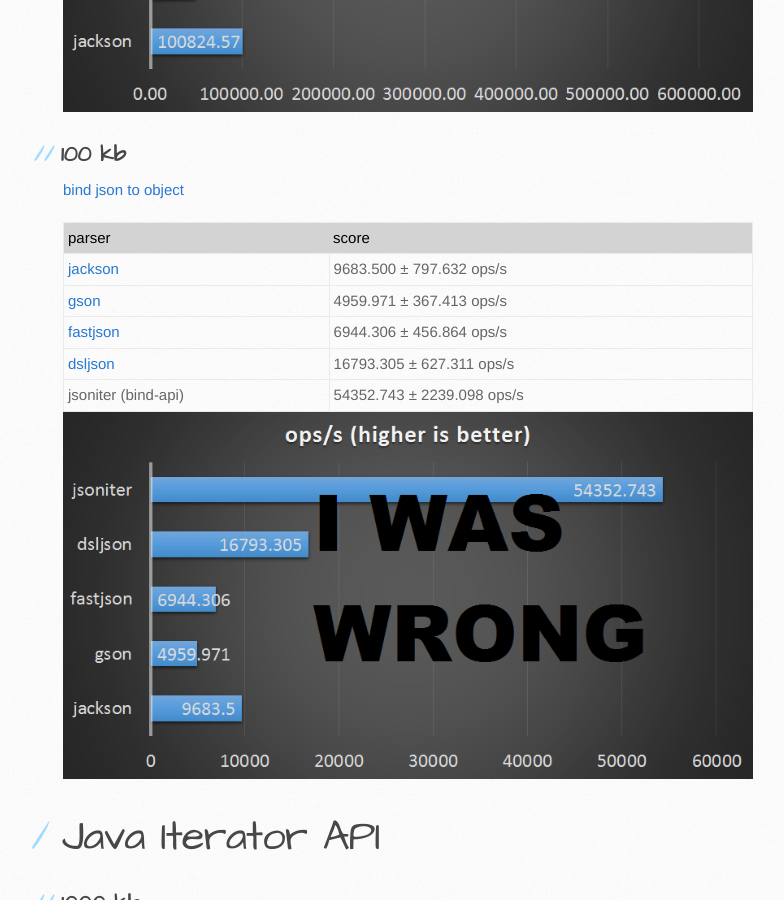
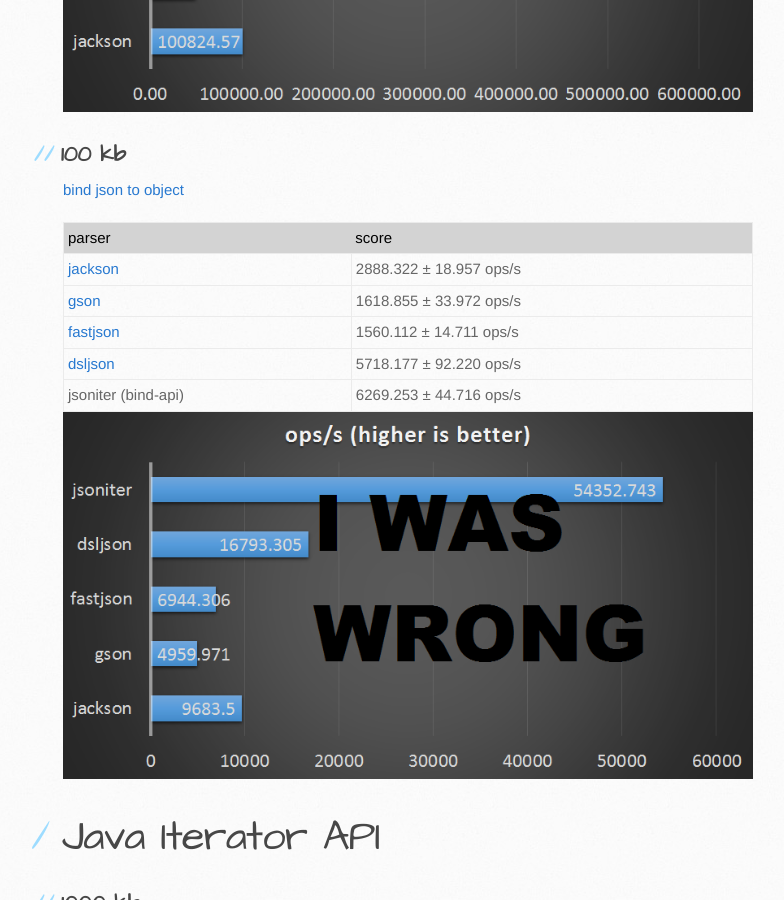
Before and after one commit to json-iterator/json-iterator.github.io, a Jekyll site: the page built from benchmark.md, in a window 1280 px wide and 900 px high, scrolled down 2469 px. Shown: the whole window, without its empty margins (107-891 px from the left). Built offline with Jekyll 4.4.1, drawn with Linux system fonts in a browser that asks for light colours; comment, search, counter and statistics services are not loaded.

Commit message:
Update benchmark.md

```diff
--- a/benchmark.md
+++ b/benchmark.md
@@ -57,11 +57,11 @@
 
 | parser | score |
 | ---    | ---   |
-| [jackson]  | 9683.500 ±  797.632  ops/s |
-| [gson]     | 4959.971 ±  367.413  ops/s |
-| [fastjson] | 6944.306 ±  456.864  ops/s |
-| [dsljson]  | 16793.305 ±  627.311  ops/s |
-| jsoniter (bind-api) | 54352.743 ± 2239.098  ops/s |
+| [jackson]  | 2888.322 ± 18.957  ops/s |
+| [gson]     | 1618.855 ± 33.972  ops/s |
+| [fastjson] | 1560.112 ± 14.711  ops/s |
+| [dsljson]  | 5718.177 ± 92.220  ops/s |
+| jsoniter (bind-api) | 6269.253 ± 44.716  ops/s |
 
 ![java100](http://jsoniter.com/benchmarks/java100.png)
 
```
